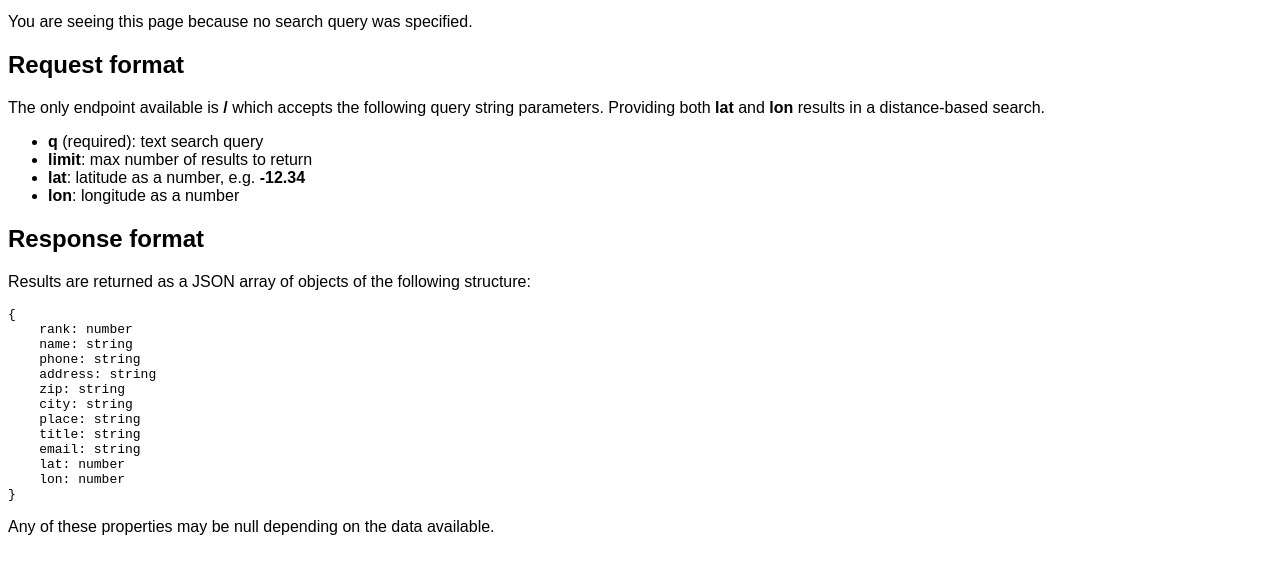
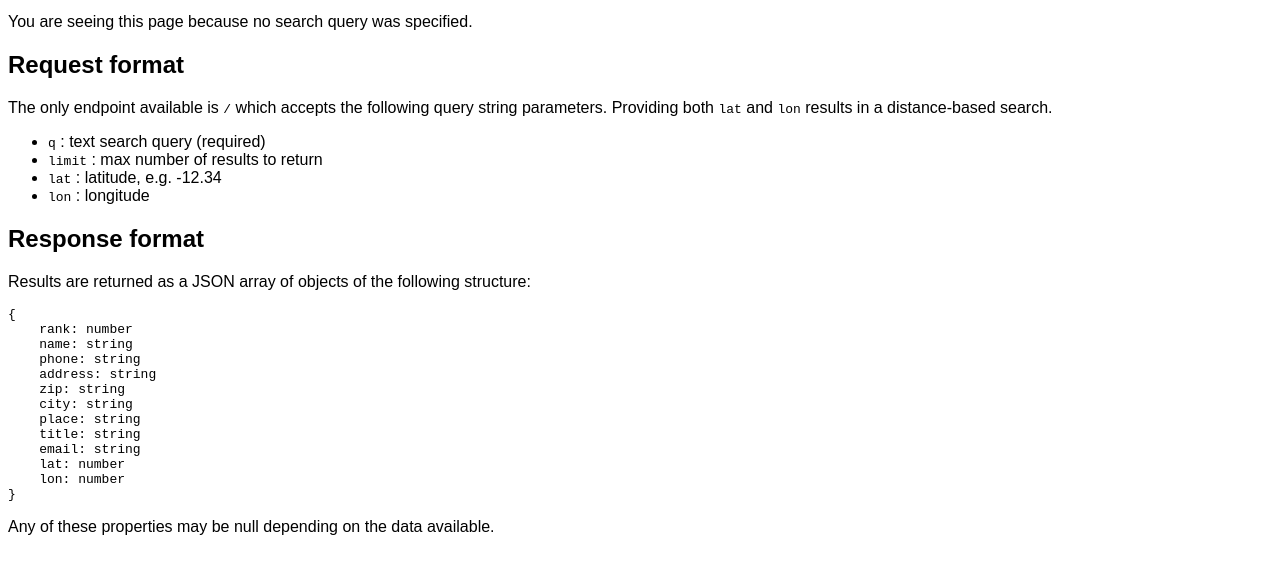
Before and after one commit to proog/krax-client, a website: page index.html in a window 1280 px wide. Shown: the part 101-674 px from the top of the page. Drawn offline with Linux system fonts and the light colour scheme.

Commit message:
Update documentation page

```diff
--- a/index.html
+++ b/index.html
@@ -19,15 +19,15 @@
 
   <h2>Request format</h2>
   <p>
-    The only endpoint available is <strong>/</strong> which accepts the following query string
-    parameters. Providing both <strong>lat</strong> and <strong>lon</strong> results in a
+    The only endpoint available is <code>/</code> which accepts the following query string
+    parameters. Providing both <code>lat</code> and <code>lon</code> results in a
     distance-based search.
   </p>
   <ul>
-    <li><strong>q</strong> (required): text search query</li>
-    <li><strong>limit</strong>: max number of results to return</li>
-    <li><strong>lat</strong>: latitude as a number, e.g. <strong>-12.34</strong></li>
-    <li><strong>lon</strong>: longitude as a number</li>
+    <li><code>q</code> : text search query (required)</li>
+    <li><code>limit</code> : max number of results to return</li>
+    <li><code>lat</code> : latitude, e.g. -12.34</li>
+    <li><code>lon</code> : longitude</li>
   </ul>
 
   <h2>Response format</h2>
```
Also changed, not shown: 1 other file.
